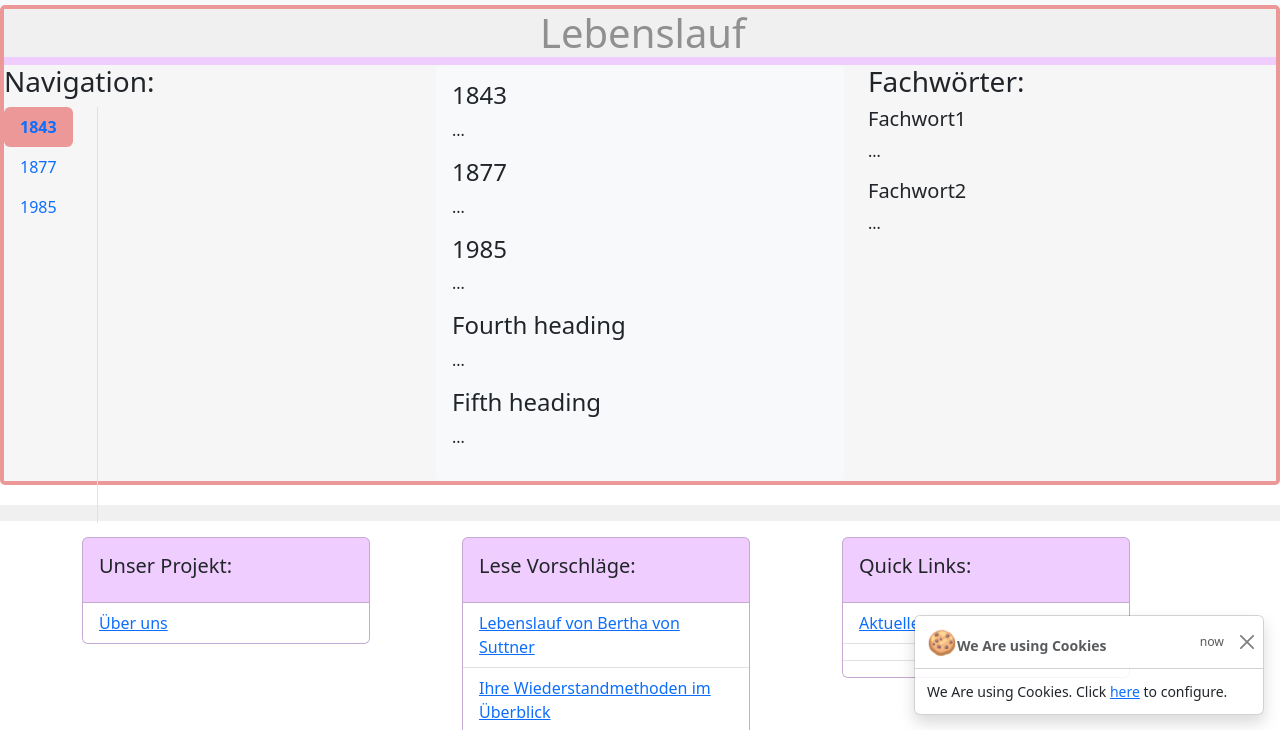
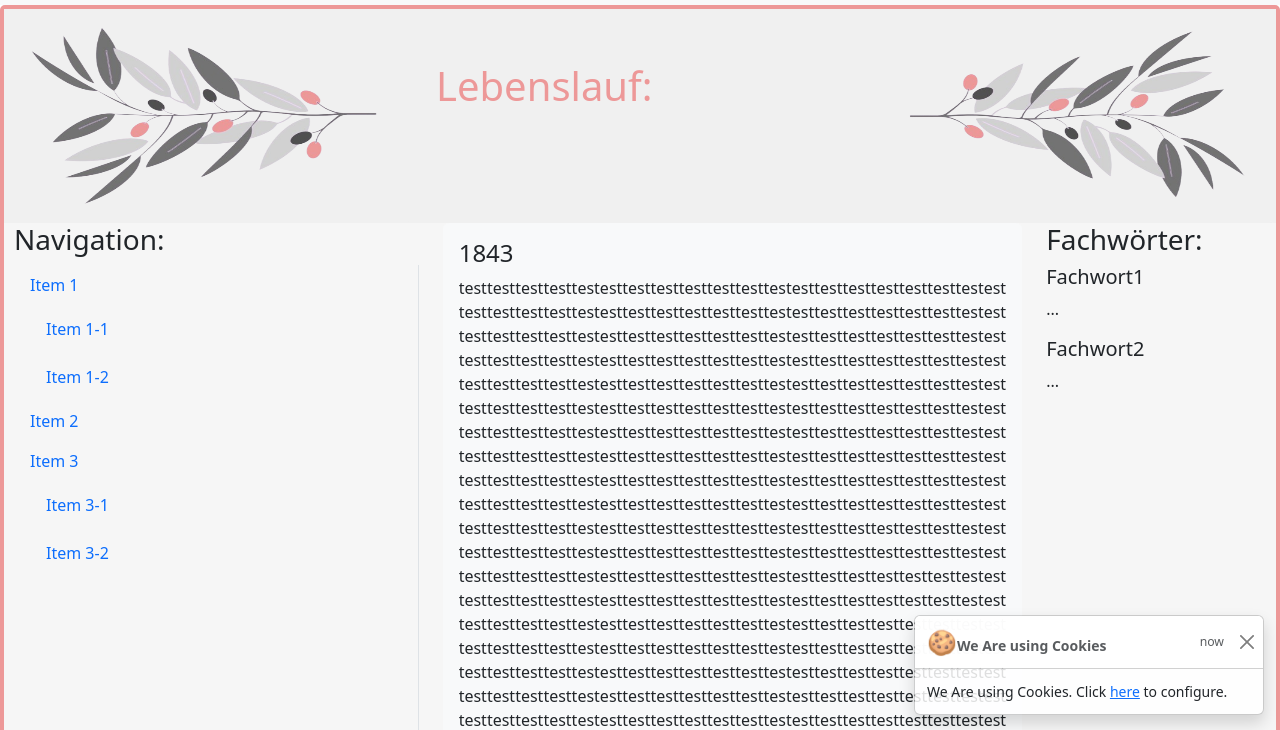
Before and after one commit to Reli-Projekt/Web, a plain HTML site: page Lebenslauf/index.html in a window 1280 px wide. Shown: the part 69-799 px from the top of the page. Drawn offline with nearby package versions, Linux system fonts and the light colour scheme.

Commit message:
Fehler Behebungen

```diff
--- a/Lebenslauf/index.html
+++ b/Lebenslauf/index.html
@@ -28,38 +28,108 @@
     }
 </style>
 
-<div  style=" border: 4px solid #ed9898; border-radius: 5px; background-color: #F0CDFF" >
+<div  style=" border: 4px solid #ed9898; border-radius: 5px; background-color: #F6F6F6;" >
+
     <div style="background-color: #F0F0F0">
-        <div class="mx-auto" style="width: 200px; ">
-            <h1 style="color: #909090">Lebenslauf </h1>
+        <div class="row">
+            <div class="col">
+                <div class="card" style="border-color: #F0F0F0; background-color: #F0F0F0">
+                    <div class="card-body">
+                        <img src="/Web/Assets/Blume-Left.png" style="width: 360px; height: 180px">
+                    </div>
+                </div>
+            </div>
+            <div class="col">
+                <h1 style="color: #ed9898; margin-top: 13%">Lebenslauf: </h1>
+            </div>
+            <div class="col">
+                <div class="card" style="border-color: #F0F0F0; background-color: #F0F0F0">
+                    <div class="card-body ">
+                        <img src="/Web/Assets/Blume-Right.png" style="width: 360px; height: 180px" class="float-end">
+                    </div>
+                </div>
+            </div>
         </div>
     </div>
 
-
-    <div class="card-body" style="background-color: #F6F6F6; ">
+    <div class="card-body" style="background-color: #F6F6F6; margin-left: 10px">
         <div class="row">
             <div class="col-4">
                 <h3  style="width: fit-content">Navigation:</h3>
-                <nav id="navbar" style="width: fit-content" class="h-100 flex-column align-items-stretch pe-4 border-end">
+                <nav id="navbar" class="h-100 flex-column align-items-stretch pe-4 border-end">
                     <nav class="nav nav-pills flex-column">
-                        <a class="nav-link-scroll nav-link" href="#item-1">1843</a>
-                        <a class="nav-link-scroll nav-link" href="#item-2">1877</a>
-                        <a class="nav-link-scroll nav-link" href="#item-3">1985</a>
+                        <a class="nav-link" href="#i1">Item 1</a>
+                        <nav class="nav nav-pills flex-column">
+                            <a class="nav-link ms-3 my-1" href="#1877">Item 1-1</a>
+                            <a class="nav-link ms-3 my-1" href="#item-1-2">Item 1-2</a>
+                        </nav>
+                        <a class="nav-link" href="#item-2">Item 2</a>
+                        <a class="nav-link" href="#item-3">Item 3</a>
+                        <nav class="nav nav-pills flex-column">
+                            <a class="nav-link ms-3 my-1" href="#item-3-1">Item 3-1</a>
+                            <a class="nav-link ms-3 my-1" href="#item-3-2">Item 3-2</a>
+                        </nav>
                     </nav>
                 </nav>
+                <!--<nav id="navbar" style="width: fit-content" class="h-100 flex-column align-items-stretch pe-4 border-end">
+                    <nav class="nav nav-pills flex-column">
+                        <a class="nav-link-scroll nav-link" href="#i1">1843</a>
+                        <a class="nav-link-scroll nav-link" href="#as">1877</a>
+                        <a class="nav-link-scroll nav-link" href="#d">1985</a>
+                    </nav>
+                </nav>-->
             </div>
             <div class="col" style="width: auto">
-                <div data-bs-spy="scroll" data-bs-target="#navbar" data-bs-root-margin="0px 0px -40%" data-bs-smooth-scroll="true" class="scrollspy-example bg-body-tertiary p-3 rounded-2" tabindex="0">
-                    <h4 id="item-1">1843</h4>
+                <div  data-bs-spy="scroll" data-bs-target="#navbar" data-bs-root-margin="0px 0px -40%" data-bs-smooth-scroll="true" class="scrollspy-example bg-body-tertiary p-3 rounded-2 overflow-scroll" tabindex="0" >
+
+                    <h4 id="i1">1843</h4>
+                    <p>testtesttesttesttestesttesttesttesttesttesttestesttesttesttesttesttesttestest<br>
+                        testtesttesttesttestesttesttesttesttesttesttestesttesttesttesttesttesttestest<br>
+                        testtesttesttesttestesttesttesttesttesttesttestesttesttesttesttesttesttestest<br>
+                        testtesttesttesttestesttesttesttesttesttesttestesttesttesttesttesttesttestest<br>
+                        testtesttesttesttestesttesttesttesttesttesttestesttesttesttesttesttesttestest<br>
+                        testtesttesttesttestesttesttesttesttesttesttestesttesttesttesttesttesttestest<br>
+                        testtesttesttesttestesttesttesttesttesttesttestesttesttesttesttesttesttestest<br>
+                        testtesttesttesttestesttesttesttesttesttesttestesttesttesttesttesttesttestest<br>
+                        testtesttesttesttestesttesttesttesttesttesttestesttesttesttesttesttesttestest<br>
+                        testtesttesttesttestesttesttesttesttesttesttestesttesttesttesttesttesttestest<br>
+                        testtesttesttesttestesttesttesttesttesttesttestesttesttesttesttesttesttestest<br>
+                        testtesttesttesttestesttesttesttesttesttesttestesttesttesttesttesttesttestest<br>
+                        testtesttesttesttestesttesttesttesttesttesttestesttesttesttesttesttesttestest<br>
+                        testtesttesttesttestesttesttesttesttesttesttestesttesttesttesttesttesttestest<br>
+                        testtesttesttesttestesttesttesttesttesttesttestesttesttesttesttesttesttestest<br>
+                        testtesttesttesttestesttesttesttesttesttesttestesttesttesttesttesttesttestest<br>
+                        testtesttesttesttestesttesttesttesttesttesttestesttesttesttesttesttesttestest<br>
+                        testtesttesttesttestesttesttesttesttesttesttestesttesttesttesttesttesttestest<br>
+                        testtesttesttesttestesttesttesttesttesttesttestesttesttesttesttesttesttestest<br>
+                        testtesttesttesttestesttesttesttesttesttesttestesttesttesttesttesttesttestest<br>
+                        testtesttesttesttestesttesttesttesttesttesttestesttesttesttesttesttesttestest<br>
+                        testtesttesttesttestesttesttesttesttesttesttestesttesttesttesttesttesttestest<br>
+                        testtesttesttesttestesttesttesttesttesttesttestesttesttesttesttesttesttestest<br>
+                        testtesttesttesttestesttesttesttesttesttesttestesttesttesttesttesttesttestest<br>
+                        testtesttesttesttestesttesttesttesttesttesttestesttesttesttesttesttesttestest<br>
+                        testtesttesttesttestesttesttesttesttesttesttestesttesttesttesttesttesttestest<br>
+                        testtesttesttesttestesttesttesttesttesttesttestesttesttesttesttesttesttestest<br>
+                        testtesttesttesttestesttesttesttesttesttesttestesttesttesttesttesttesttestest<br>
+                        testtesttesttesttestesttesttesttesttesttesttestesttesttesttesttesttesttestest<br>
+                        testtesttesttesttestesttesttesttesttesttesttestesttesttesttesttesttesttestest<br>
+                        testtesttesttesttestesttesttesttesttesttesttestesttesttesttesttesttesttestest<br>
+                        testtesttesttesttestesttesttesttesttesttesttestesttesttesttesttesttesttestest<br>
+                        testtesttesttesttestesttesttesttesttesttesttestesttesttesttesttesttesttestest<br>
+                        testtesttesttesttestesttesttesttesttesttesttestesttesttesttesttesttesttestest<br>
+                        testtesttesttesttestesttesttesttesttesttesttestesttesttesttesttesttesttestest<br>
+                        testtesttesttesttestesttesttesttesttesttesttestesttesttesttesttesttesttestest<br>
+
+                    </p>
+                    <h4 id="1877">1877</h4>
                     <p>...</p>
-                    <h4 id="scrollspyHeading2">1877</h4>
-                    <p>...</p>
-                    <h4 id="scrollspyHeading3">1985</h4>
+                    <h4 id="1985">1985</h4>
                     <p>...</p>
                     <h4 id="scrollspyHeading4">Fourth heading</h4>
                     <p>...</p>
                     <h4 id="scrollspyHeading5">Fifth heading</h4>
                     <p>...</p>
+
                 </div>
             </div>
             <div class="col">
```
